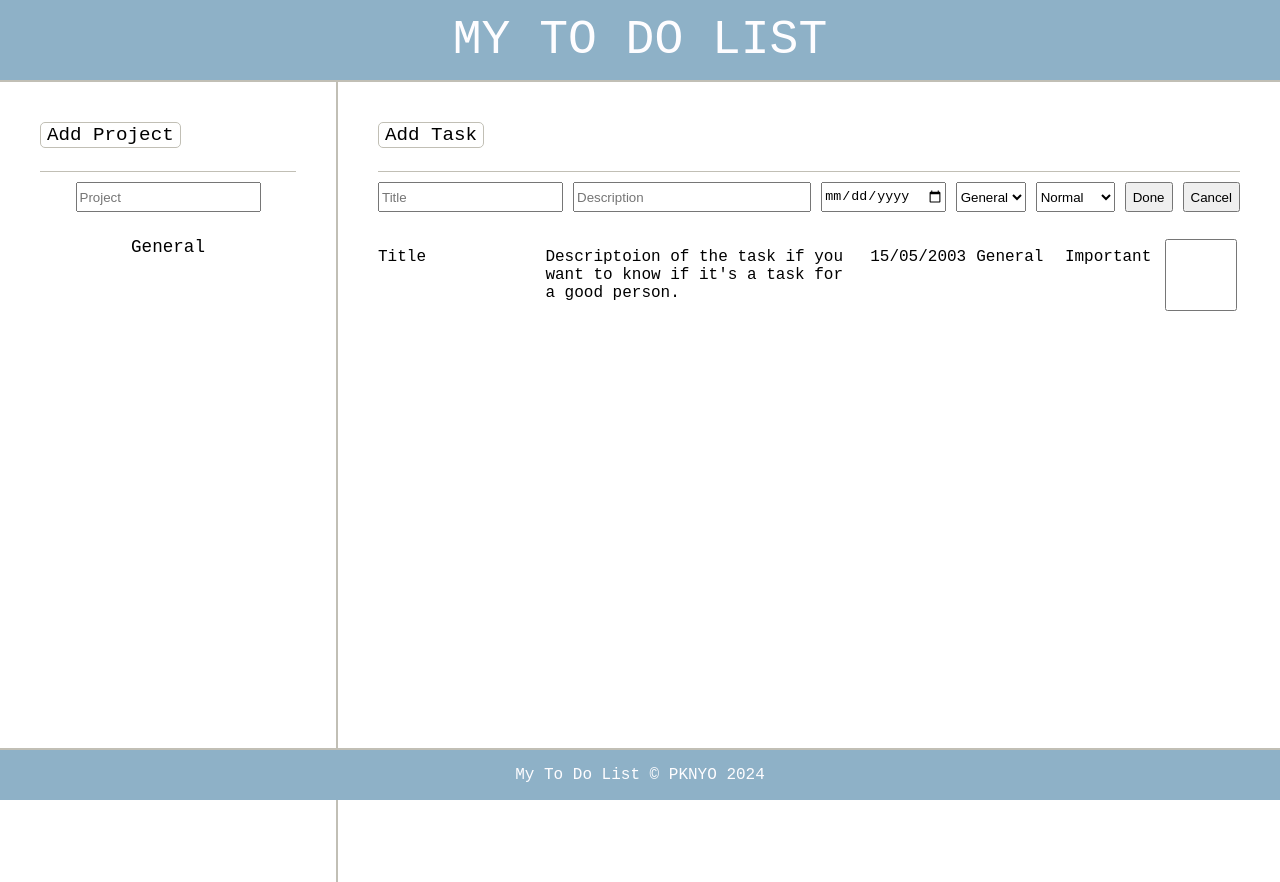
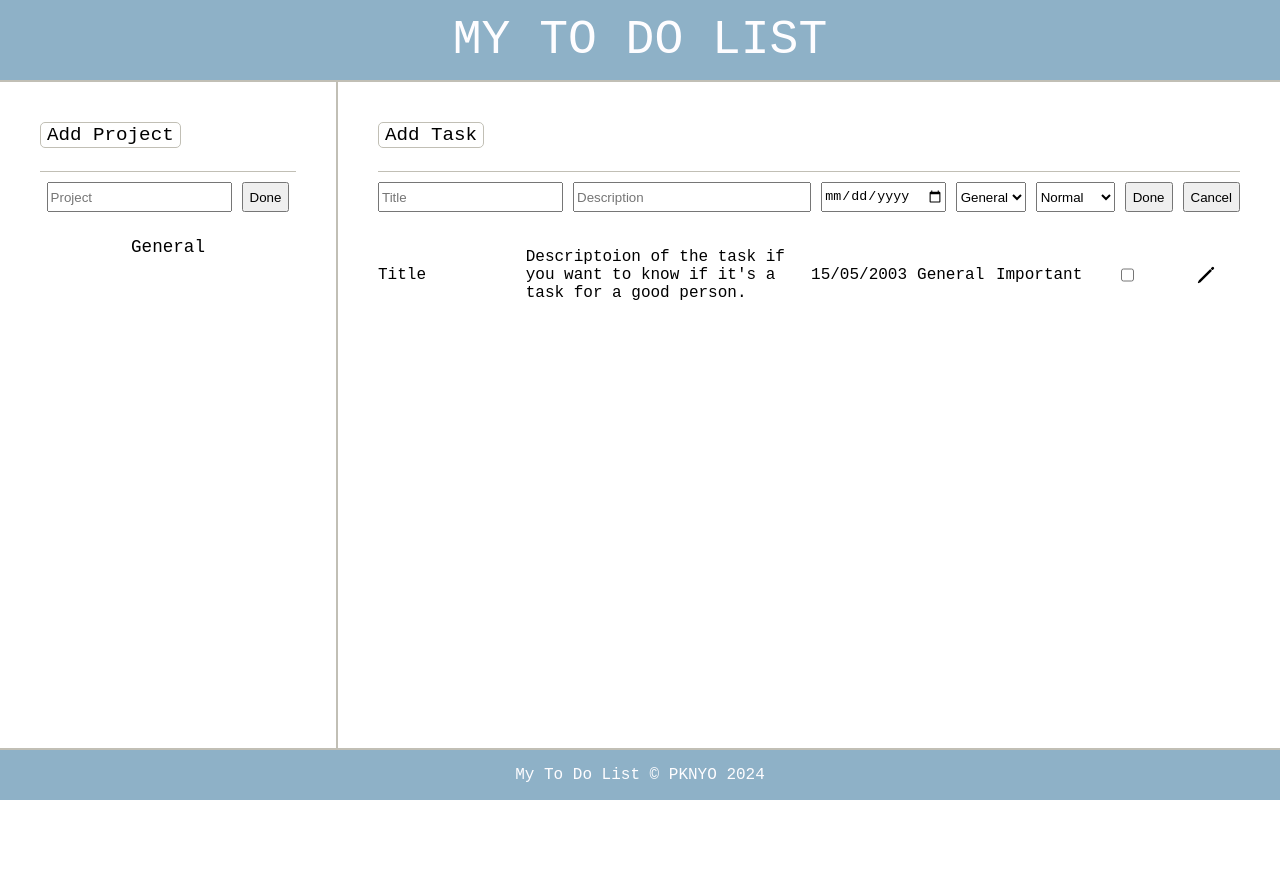
Before and after one commit to PKNYO/to-do-list, a website built with webpack: page src/index.html in a window 1280 px wide. After the commit the page ends 800 px from the top, so only its background shows below. Built offline with nearby package versions, Linux system fonts and the light colour scheme; a web font is replaced by a local one.

Commit message:
need to change img tu use tag and put hover style

```diff
--- a/src/index.html
+++ b/src/index.html
@@ -14,6 +14,7 @@
             </div>
             <div class="input-project">
                 <input aria-label="project" type="text" name="project" placeholder="Project">
+                <button type="button">Done</button>
             </div>
             <div class="project-item">General</div>
         </div>
@@ -42,7 +43,8 @@
                 <p class="due-date">15/05/2003</p>
                 <p class="project">General</p>
                 <p class="priority">Important</p>
-                <input aria-label="check" type="checkbox">
+                <input class="checkbox" aria-label="check" type="checkbox">
+                <img src="../src/images/pencil-outline.svg" alt="pencil">
             </div>
         </div>
     </div>
--- a/src/style.css
+++ b/src/style.css
@@ -26,7 +26,7 @@ body {
 
     > .main-container {
         display: flex;
-        height: 100%;
+        height: calc(100% - 80px - 50px);
 
         > .projects {
             width: 20vw;
@@ -67,6 +67,7 @@ body {
                 padding: 10px 0 10px 0;
                 display: flex;
                 justify-content: center;
+                gap: 10px;
             }
 
             > .project-item {
@@ -117,9 +118,21 @@ body {
 
             > .task {
                 display: grid;
-                grid-template-columns: 2fr 4fr 1fr 1fr 1fr 1fr;
+                grid-template-columns: 2fr 4fr 1fr 1fr 1fr 1fr 1fr;
                 gap: 10px;
                 padding: 10px 0 10px 0px;
+                justify-content: center;
+                align-items: center;
+
+                > .checkbox {
+                    height: 20px;
+                    justify-self: center;
+                }
+
+                > img {
+                    height: 20px;
+                    justify-self: center;
+                }
             }
         }
     }
--- a/webpack.config.js
+++ b/webpack.config.js
@@ -13,6 +13,10 @@ module.exports = {
        test: /\.css$/i,
        use: ['style-loader', 'css-loader'],
      },
+     {
+       test: /\.(png|svg|jpg|jpeg|gif)$/i,
+       type: 'asset/resource',
+     },
    ],
  },
  plugins: [new HtmlWebpackPlugin({
```
Also changed, not shown: dist/bundle.js, dist/index.html, src/images/pencil-outline.svg (added).
